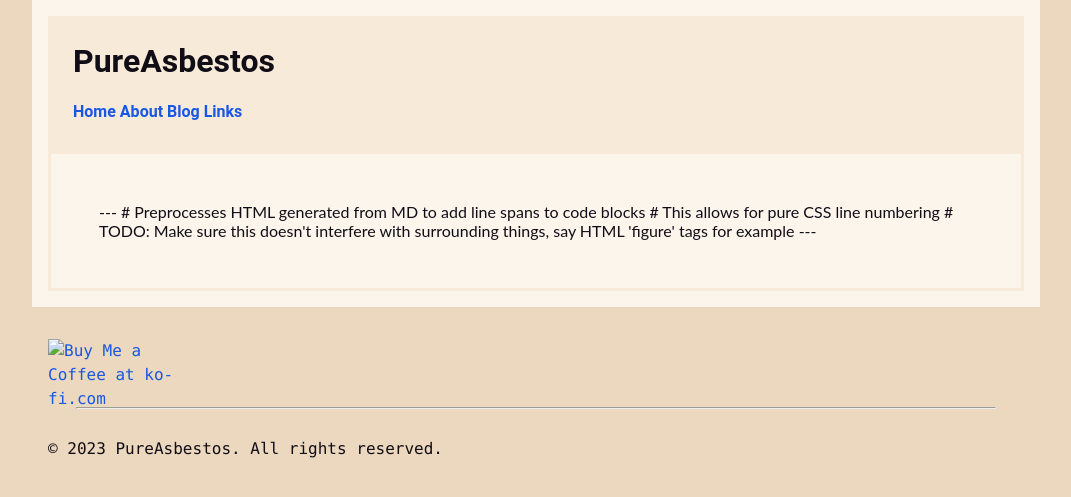
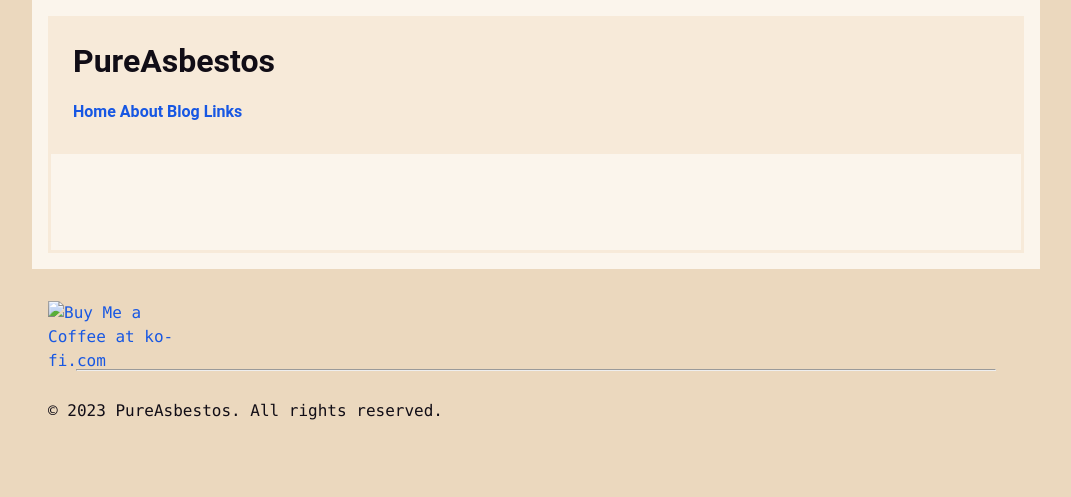
Before and after one commit to PureAsbestos/pureasbestos.github.io, a Jekyll site: the page built from about.html, in a window 1280 px wide. Shown: the top 497 px of the page, without its empty margins (104-1175 px from the left). Built offline with Jekyll 4.4.1, drawn with Linux system fonts in a browser that asks for light colours.

Commit message:
Debug different Liquid evaluation on gh-pages

```diff
--- a/_includes/patch_codeblocks.html
+++ b/_includes/patch_codeblocks.html
@@ -1,12 +1,5 @@
----
-
-# Preprocesses HTML generated from MD to add line spans to code blocks
-# This allows for pure CSS line numbering
-
-# TODO: Make sure this doesn't interfere with surrounding things, say HTML 'figure' tags for example
-
----
 {% assign lines = include.html_input | split: '
-' %}{% assign incode = 0 %}{% for line in lines %}{% if line contains '<pre class="highlight"><code>' %}{% assign incode = 1 %}{% assign latterpart = line | split: '<pre class="highlight"><code>' | last %}<pre class="highlight"><code>{% include _codepatch_lineparser.html line=latterpart %}{% elsif incode == 1 and line contains '</code></pre>' %}{% assign incode = 0 %}{% assign formerpart = line | split: '</code></pre>' | first %}{% if formerpart != '' %}{% include _codepatch_lineparser.html line=formerpart %}{% endif %}</code></pre>
+' %}{% for line in lines %}{{ line | inspect }}
+{% endfor %}{% comment %}{% assign incode = 0 %}{% for line in lines %}{% if line contains '<pre class="highlight"><code>' %}{% assign incode = 1 %}{% assign latterpart = line | split: '<pre class="highlight"><code>' | last %}<pre class="highlight"><code>{% include _codepatch_lineparser.html line=latterpart %}{% elsif incode == 1 and line contains '</code></pre>' %}{% assign incode = 0 %}{% assign formerpart = line | split: '</code></pre>' | first %}{% if formerpart != '' %}{% include _codepatch_lineparser.html line=formerpart %}{% endif %}</code></pre>
 {% elsif incode == 1 %}{% include _codepatch_lineparser.html line=line %}{% else %}{{ line }}
-{% endif %}{% endfor %}
+{% endif %}{% endfor %}{% endcomment %}
--- a/_layouts/default.html
+++ b/_layouts/default.html
@@ -1,4 +1,10 @@
 ---
 layout: basic
+
+# Preprocesses HTML generated from MD to add line spans to code blocks
+# This allows for pure CSS line numbering
+
+# TODO: Make sure this doesn't interfere with surrounding things, say HTML 'figure' tags for example
+
 ---
 {% include patch_codeblocks.html html_input=content %}
```
